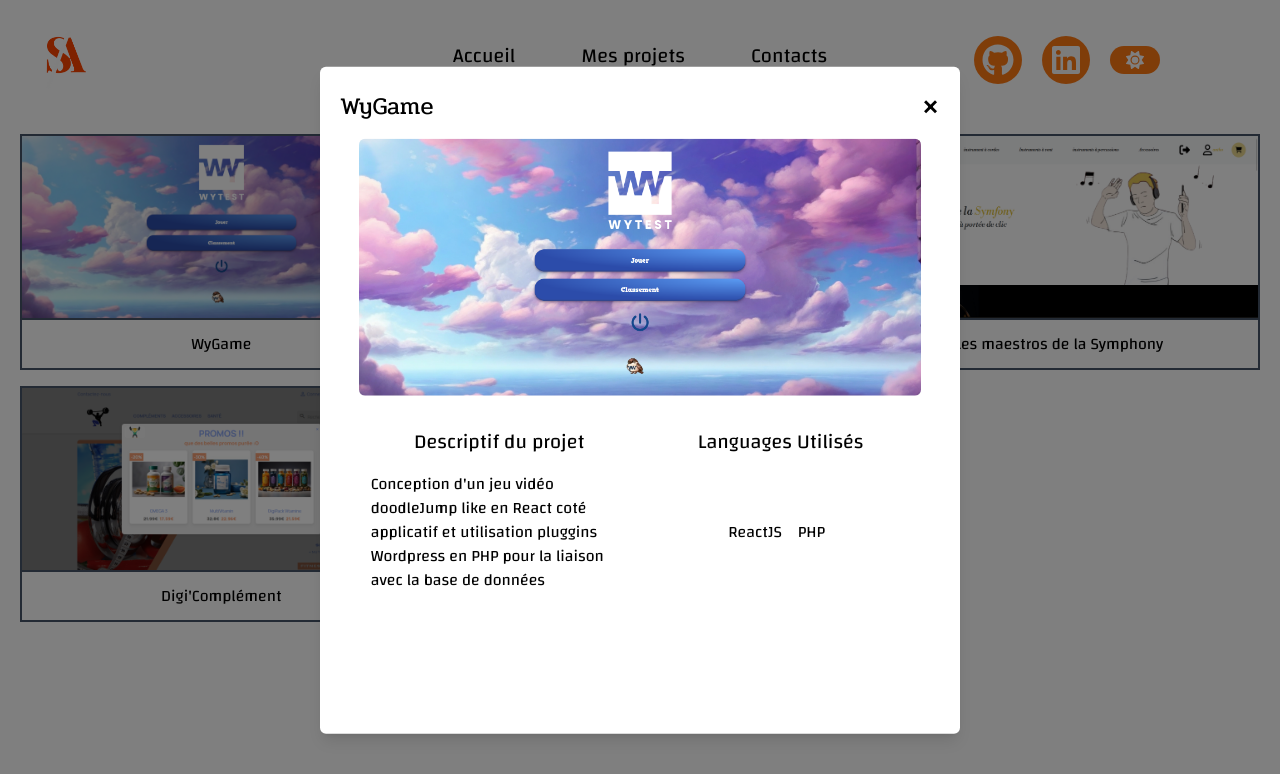
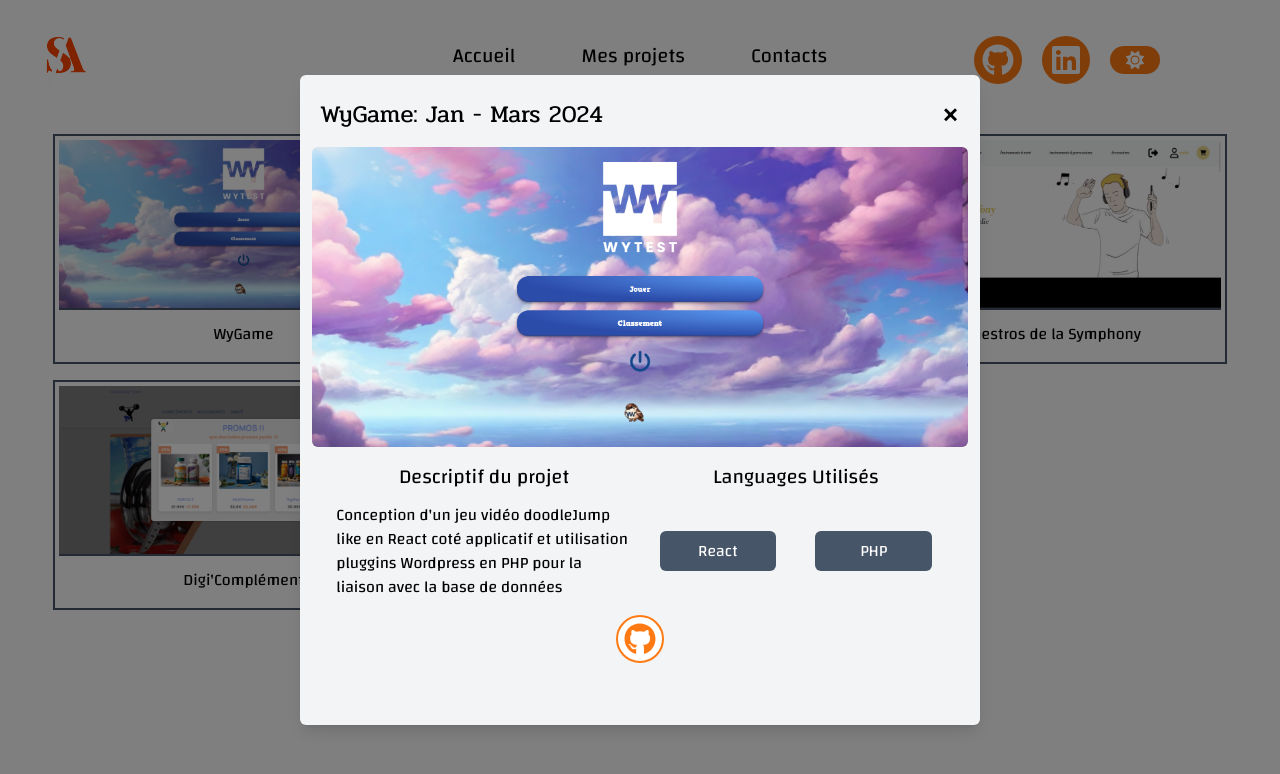
Before and after one commit to Tontico/portfolio_next, a Next.js app: page /project in a window 1280 px wide. Both pictures are taken after a click on the element "WyGame". Shown: the top 774 px of the page. Built offline with nearby package versions, Linux system fonts and the light colour scheme.

Commit message:
modif page projet

```diff
--- a/components/ProjectCardFormation.tsx
+++ b/components/ProjectCardFormation.tsx
@@ -1,4 +1,6 @@
 import ProjectInterface from "@/interfaces/ProjectInterface";
+import { faGithub } from "@fortawesome/free-brands-svg-icons";
+import { FontAwesomeIcon } from "@fortawesome/react-fontawesome";
 import { useEffect, useState } from "react";
 
 const ProjectCardFormation = () => {
@@ -18,6 +20,7 @@ const ProjectCardFormation = () => {
             setSelectedProjectId(projectId);
             setToggleModalProject(!toggleModalProject);
         }
+
     }
 
     const closeProject = () => {
@@ -33,7 +36,7 @@ const ProjectCardFormation = () => {
             <section className="grid grid-cols-3 w-full h-full gap-4">
                 {
                     formationProject.map((project) => (
-                        <div key={project.id} className="flex justify-center h-full items-center flex-col border-2 border-slate-600 dark:border-slate-500 " onClick={() => toggleProject(project.id)}>
+                        <div key={project.id} className="flex p-1 justify-center h-full items-center flex-col border-2 border-slate-600 dark:border-slate-500 " onClick={() => toggleProject(project.id)}>
                             <img src={project.images} alt='photo projet' className="h-full border-b-2 border-slate-600 dark:border-slate-500 "></img>
                             <h3 className="my-3">{project.title}</h3>
                         </div>
@@ -42,26 +45,32 @@ const ProjectCardFormation = () => {
                 {toggleModalProject && selectedProjectId && (
                     <>
                         <div className="absolute top-0 left-0 w-full h-full bg-customBg" onClick={closeProject}></div>
-                        <div key={selectedProjectId} className="fixed top-2/4 left-2/4 transform -translate-x-1/2 -translate-y-1/2  rounded-md shadow-lg z-50  bg-white dark:bg-customDarkBg h-5/6 ">
+                        <div key={selectedProjectId} className="fixed top-2/4 left-2/4 transform -translate-x-1/2 -translate-y-1/2  rounded-md shadow-lg z-50  bg-gray-100 dark:bg-customDarkBg h-custom ">
                             <div className="flex justify-center items-center mt-5 ">
-                                <h2 className="w-5/6 text-start text-2xl px-5 ">{formationProject.find(project => project.id === selectedProjectId)?.title}</h2>
+                                <h2 className="w-5/6 text-start text-2xl px-5 ">{formationProject.find(project => project.id === selectedProjectId)?.title}: {formationProject.find(project => project.id === selectedProjectId)?.annee}</h2>
                                 <span onClick={closeProject} className="w-1/6 text-4xl text-end me-5 cursor-pointer">&times;</span>
                             </div>
-                            <div className="w-11/12 p-3 mx-auto">
+                            <div className="w-custom  p-3 mx-auto">
                                 <img className="rounded-md" src={formationProject.find(project => project.id === selectedProjectId)?.images}></img>
                             </div>
-                            <div className="flex flex-col w-11/12 mx-auto justify-center items-center p-3 mt-2">
+                            <div className="flex flex-col  w-11/12 mx-auto justify-center items-center">
                                 <div className=" w-full flex justify-evenly items-center">
-                                    <h3 className="mb-1 w-1/2 text-center text-xl">Descriptif du projet</h3>
-                                    <h3 className="mb-1 w-1/2 text-center text-xl">Languages Utilisés</h3>
+                                    <h3 className=" my-1 w-1/2 text-center text-xl">Descriptif du projet</h3>
+                                    <h3 className="my-1 w-1/2 text-center text-xl">Languages Utilisés</h3>
                                 </div>
-                                <div className="w-full p-3 gap-2 flex justify-center items-center">
+                                <div className="w-full p-2 gap-4 flex justify-center items-center">
                                     <p className="w-1/2">{formationProject.find(project => project.id === selectedProjectId)?.description}</p>
-                                    <p className="w-1/2 text-center flex justify-center items-center gap-4 ">{formationProject.find(project => project.id === selectedProjectId)?.languages.map((langues, index) => (
-                                        <span key={index}>{langues}</span>
-                                    ))}</p>
+                                    <div className="w-1/2 grid grid-cols-2  text-center gap-4 ">{formationProject.find(project => project.id === selectedProjectId)?.languages.map((langues, index) => (
+                                        <span key={index} className="dark:bg-slate-500 dark:hover:bg-customColor dark:hover:text-white bg-slate-600 hover:bg-customColor  text-white cursor-pointer rounded-md p-2 w-5/6 mx-auto transition duration-200">{langues}</span>
+                                    ))}</div>
                                 </div>
                             </div>
+                            <a href="https://github.com/Tontico" className="group w-12 hover:w-48 h-12 relative mt-2 mx-auto text-neutral-50 duration-700 before:duration-700 before:hover:500 font-bold flex items-center text-black bg-white cursor-pointer rounded-full border-2 border-customColor dark:bg-customDarkBg  ">
+                                <FontAwesomeIcon icon={faGithub} className="w-8 h-8 ml-1.5 shrink-0 fill-neutral-50 text-customColor" />
+                                <span className="origin-left inline-flex text-base duration-100 ml-1  group-hover:duration-300 group-hover:delay-500 opacity-0 group-hover:opacity-100 border-l-2 border-l-black px-1 transform scale-x-0 group-hover:scale-x-100 transition-all">
+                                    En savoir plus !
+                                </span>
+                            </a>
                         </div>
                     </>
                 )}
--- a/pages/project.tsx
+++ b/pages/project.tsx
@@ -14,7 +14,7 @@ export default function Projects() {
     return (
         <>
             <Header />
-            <main className="h-full w-full p-5 flex justify-center items-start">
+            <main className="h-full w-11/12 mx-auto mt-5 flex justify-center items-start">
                 <ProjectCardFormation />
             </main>
         </>
--- a/public/data/FormationProject.json
+++ b/public/data/FormationProject.json
@@ -3,8 +3,8 @@
     "id": 1,
     "title": "WyGame",
     "images": "/images/formation/wygame.png",
-    "languages": ["ReactJS", "PHP"],
-    "annee": "Janvier - Mars 2024",
+    "languages": ["React", "PHP"],
+    "annee": "Jan - Mars 2024",
     "description": "Conception d'un jeu vidéo doodleJump like en React coté applicatif et utilisation pluggins Wordpress en PHP pour la liaison avec la base de données"
   },
   {
@@ -20,7 +20,7 @@
     "title": "Les maestros de la Symphony",
     "images": "/images/formation/symfony.png",
     "languages": ["Symfony", "HTML", "CSS", "Javascript"],
-    "annee": "Decembre 2023 - Janvier 2024",
+    "annee": "Dec 2023 - Jan 2024",
     "description": "Conception d'un site e commerce de vente d'instruments de musique sous Symfony en équipe de 3, gestion de différents controller et création du design"
   },
   {
--- a/tailwind.config.ts
+++ b/tailwind.config.ts
@@ -34,6 +34,12 @@ const config: Config = {
         customBg: "rgba(0, 0, 0, 0.5)",
         customDarkBg: "#1f2227",
       },
+      height: {
+        custom: "650px",
+      },
+      width: {
+        custom: "680px",
+      },
     },
   },
   plugins: [],
```
